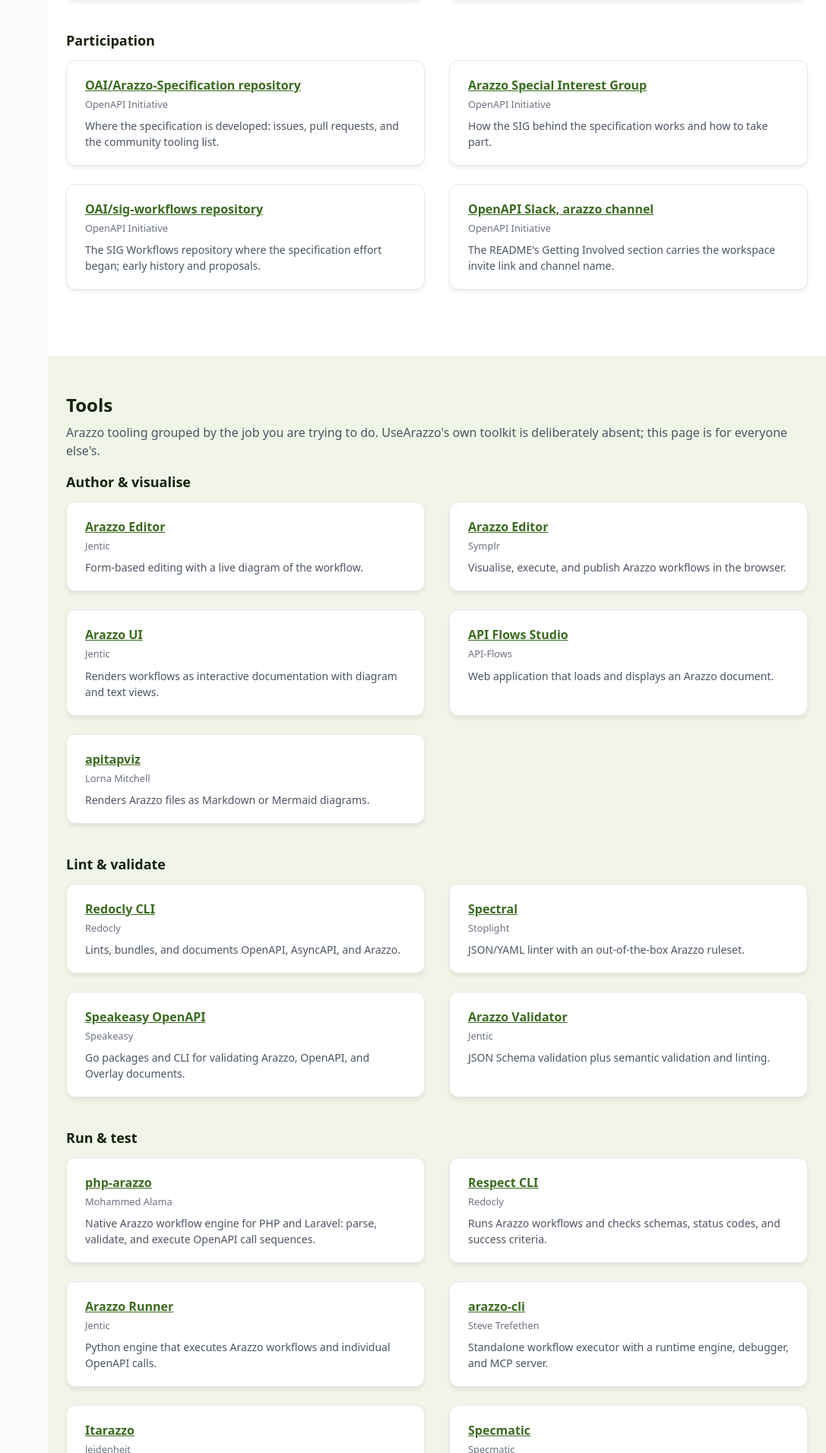
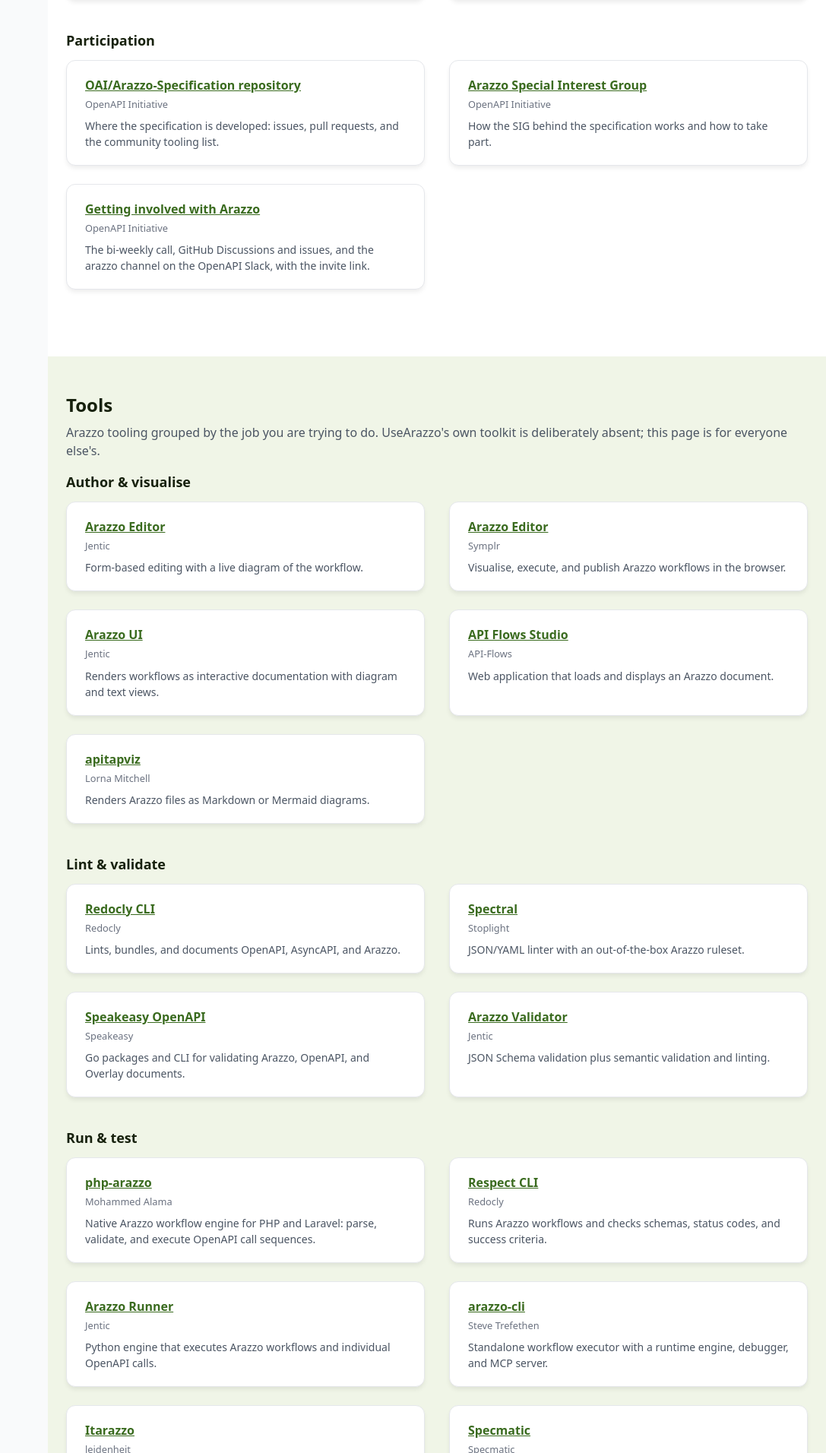
Before and after one commit to usearazzo/website, a Jekyll site: the page built from pages/ecosystem.html, in a window 1280 px wide. Shown: the part 1336-3248 px from the top of the page at 76% size, without its empty margins (193-1280 px from the left). Built offline with Jekyll 4.4.1, drawn with Linux system fonts in a browser that asks for light colours; nearby versions of some CDN libraries; some of the changed text lies outside the part shown.

Commit message:
fix(ecosystem): process final review notes

```diff
--- a/pages/ecosystem.html
+++ b/pages/ecosystem.html
@@ -47,7 +47,7 @@
           <span class="mx-1 text-gray-400" aria-hidden="true">&middot;</span>
           <a href="https://github.com/usearazzo/website/issues/new?template=submit-a-resource.yml" target="_blank" rel="noopener noreferrer" class="text-primary-light underline hover:no-underline">Submit a resource</a>
           <span class="mx-1 text-gray-400" aria-hidden="true">&middot;</span>
-          <a href="https://github.com/usearazzo/website/commits/main.atom" class="text-primary-light underline hover:no-underline" target="_blank" rel="noopener noreferrer">Subscribe to updates</a>
+          <a href="https://github.com/usearazzo/website/commits/main/pages/ecosystem.html.atom" class="text-primary-light underline hover:no-underline" target="_blank" rel="noopener noreferrer">Subscribe to updates</a>
         </p>
       </header>
 
@@ -133,14 +133,9 @@
             <span class="note">How the SIG behind the specification works and how to take part.</span>
           </li>
           <li>
-            <a href="https://github.com/OAI/sig-workflows" target="_blank" rel="noopener noreferrer">OAI/sig-workflows repository</a>
+            <a href="https://github.com/OAI/Arazzo-Specification/blob/main/README.md#getting-involved" target="_blank" rel="noopener noreferrer">Getting involved with Arazzo</a>
             <small>OpenAPI Initiative</small>
-            <span class="note">The SIG Workflows repository where the specification effort began; early history and proposals.</span>
-          </li>
-          <li>
-            <a href="https://github.com/OAI/Arazzo-Specification/blob/main/README.md#getting-involved" target="_blank" rel="noopener noreferrer">OpenAPI Slack, arazzo channel</a>
-            <small>OpenAPI Initiative</small>
-            <span class="note">The README's Getting Involved section carries the workspace invite link and channel name.</span>
+            <span class="note">The bi-weekly call, GitHub Discussions and issues, and the arazzo channel on the OpenAPI Slack, with the invite link.</span>
           </li>
         </ul>
       </div>
@@ -192,7 +187,7 @@
             <span class="note">Lints, bundles, and documents OpenAPI, AsyncAPI, and Arazzo.</span>
           </li>
           <li>
-            <a href="https://stoplight.io/spectral" target="_blank" rel="noopener noreferrer">Spectral</a>
+            <a href="https://stoplight.io/open-source/spectral" target="_blank" rel="noopener noreferrer">Spectral</a>
             <small>Stoplight</small>
             <span class="note">JSON/YAML linter with an out-of-the-box Arazzo ruleset.</span>
           </li>
@@ -259,7 +254,7 @@
             <span class="note">Generates Arazzo workflows from OpenAPI documents.</span>
           </li>
           <li>
-            <a href="https://frankkilcommins.github.io/arazzo2openapi" target="_blank" rel="noopener noreferrer">arazzo2openapi</a>
+            <a href="https://frankkilcommins.github.io/arazzo2openapi/" target="_blank" rel="noopener noreferrer">arazzo2openapi</a>
             <small>Frank Kilcommins</small>
             <span class="note">Converts Arazzo documents into OpenAPI documents with type inference.</span>
           </li>
@@ -285,6 +280,11 @@
             <span class="note">Resolves and dereferences Arazzo and OpenAPI documents.</span>
           </li>
           <li>
+            <a href="https://github.com/swaggerexpert/arazzo-criterion" target="_blank" rel="noopener noreferrer">Arazzo Criterion</a>
+            <small>SwaggerExpert</small>
+            <span class="note">Parses, validates, and evaluates Arazzo Criterion Objects.</span>
+          </li>
+          <li>
             <a href="https://github.com/swaggerexpert/arazzo-runtime-expression" target="_blank" rel="noopener noreferrer">Arazzo Runtime Expression</a>
             <small>SwaggerExpert</small>
             <span class="note">Parses, validates, and extracts Arazzo runtime expressions.</span>
@@ -301,11 +301,13 @@
       <ul class="ecosystem-list">
         <li>
           <a href="https://b-lab.io/posts/2026-06-23-arazzo-next-layer/" target="_blank" rel="noopener noreferrer">Arazzo as the Next-Layer Specification for Workflow Intent Across APIs</a>
-          <small>B-Lab.io &middot; Jun 2026</small>
+          <small>Sebastien Andreo, B-Lab.io &middot; Jun 2026</small>
+          <span class="note">Argues Arazzo is the layer that turns individually documented operations into coherent business workflows.</span>
         </li>
         <li>
           <a href="https://b-lab.io/posts/2026-06-19-composability-gap/" target="_blank" rel="noopener noreferrer">The Composability Gap: When Valid APIs Fail Real Workflows</a>
-          <small>B-Lab.io &middot; Jun 2026</small>
+          <small>Sebastien Andreo, B-Lab.io &middot; Jun 2026</small>
+          <span class="note">Why individually valid APIs still fail as real workflows, and what OpenAPI alone cannot catch.</span>
         </li>
         <li>
           <a href="https://zuplo.com/blog/openapi-arazzo-overlay-specifications-guide" target="_blank" rel="noopener noreferrer">OpenAPI Arazzo &amp; Overlay: Workflows and Spec Management</a>
@@ -314,7 +316,8 @@
         </li>
         <li>
           <a href="https://b-lab.io/posts/2026-02-19-arazzo-api-compiler/" target="_blank" rel="noopener noreferrer">Arazzo Specification, the Compiler of Agentic AI</a>
-          <small>B-Lab.io &middot; Feb 2026</small>
+          <small>Sebastien Andreo, B-Lab.io &middot; Feb 2026</small>
+          <span class="note">Positions Arazzo as the compiler between unpredictable AI agents and critical API operations.</span>
         </li>
         <li>
           <a href="https://swagger.io/blog/the-arazzo-specification-a-deep-dive/" target="_blank" rel="noopener noreferrer">The Arazzo Specification: A Deep Dive</a>
@@ -324,10 +327,12 @@
         <li>
           <a href="https://bump.sh/blog/arazzo-describe-api-workflows-extension-openapi/" target="_blank" rel="noopener noreferrer">Introducing Arazzo: Describe API Workflows with this extension to OpenAPI</a>
           <small>Phil Sturgeon, Bump.sh &middot; Sep 2024</small>
+          <span class="note">Introduction to chaining operations into workflows with inputs, outputs, and success criteria.</span>
         </li>
         <li>
           <a href="https://brandonverzuu.com/articles/improving-dx-with-arazzo" target="_blank" rel="noopener noreferrer">Improving Developer Experience with OpenAPI's Arazzo Workflow Specification</a>
           <small>Brandon Verzuu &middot; Jun 2024</small>
+          <span class="note">A tour of Arazzo's key features and how they improve developer experience.</span>
         </li>
         <li>
           <a href="https://redocly.com/learn/arazzo/what-is-arazzo" target="_blank" rel="noopener noreferrer">What is Arazzo?</a>
@@ -342,6 +347,7 @@
         <li>
           <a href="https://www.workflows.guru/blogs/what-is-arazzo" target="_blank" rel="noopener noreferrer">What is Arazzo Workflow Specification?</a>
           <small>Workflows Guru</small>
+          <span class="note">Tutorial covering the structure and validation of Arazzo documents.</span>
         </li>
       </ul>
     </div>
@@ -355,16 +361,19 @@
         <li>
           <a href="https://www.youtube.com/watch?v=QWHkPax6B9E" target="_blank" rel="noopener noreferrer">Arazzo and OpenAPI: Applying API First to Arazzo Workflows</a>
           <small>Erik Wilde &middot; Nov 2025</small>
+          <span class="note">Erik Wilde and Frank Kilcommins on exposing Arazzo workflows themselves as APIs, and what that would take.</span>
           <iframe class="ecosystem-video" src="https://www.youtube-nocookie.com/embed/QWHkPax6B9E" title="Arazzo and OpenAPI: Applying API First to Arazzo Workflows" loading="lazy" allow="encrypted-media; picture-in-picture; fullscreen" allowfullscreen></iframe>
         </li>
         <li>
           <a href="https://www.youtube.com/watch?v=ivUyjJEYmKg" target="_blank" rel="noopener noreferrer">API Evangelist Conversation With Frank Kilcommins About the OpenAPI Arazzo Specification</a>
           <small>Kin Lane, The API Evangelist &middot; Feb 2025</small>
+          <span class="note">Conversation on how the specification came to be and how it keeps evolving inside the OpenAPI Initiative.</span>
           <iframe class="ecosystem-video" src="https://www.youtube-nocookie.com/embed/ivUyjJEYmKg" title="API Evangelist Conversation With Frank Kilcommins About the OpenAPI Arazzo Specification" loading="lazy" allow="encrypted-media; picture-in-picture; fullscreen" allowfullscreen></iframe>
         </li>
         <li>
           <a href="https://www.youtube.com/watch?v=2dW85UChfKs" target="_blank" rel="noopener noreferrer">OpenAPI for workflows? Meet Arazzo with Frank Kilcommins</a>
           <small>Zuplo &middot; Jun 2024</small>
+          <span class="note">Walkthrough of how Arazzo builds on OpenAPI to describe the layer above raw REST calls, with an AI angle.</span>
           <iframe class="ecosystem-video" src="https://www.youtube-nocookie.com/embed/2dW85UChfKs" title="OpenAPI for workflows? Meet Arazzo with Frank Kilcommins" loading="lazy" allow="encrypted-media; picture-in-picture; fullscreen" allowfullscreen></iframe>
         </li>
         <li>
```
Also changed, not shown: CONTRIBUTING.md (+3 -1 lines).
